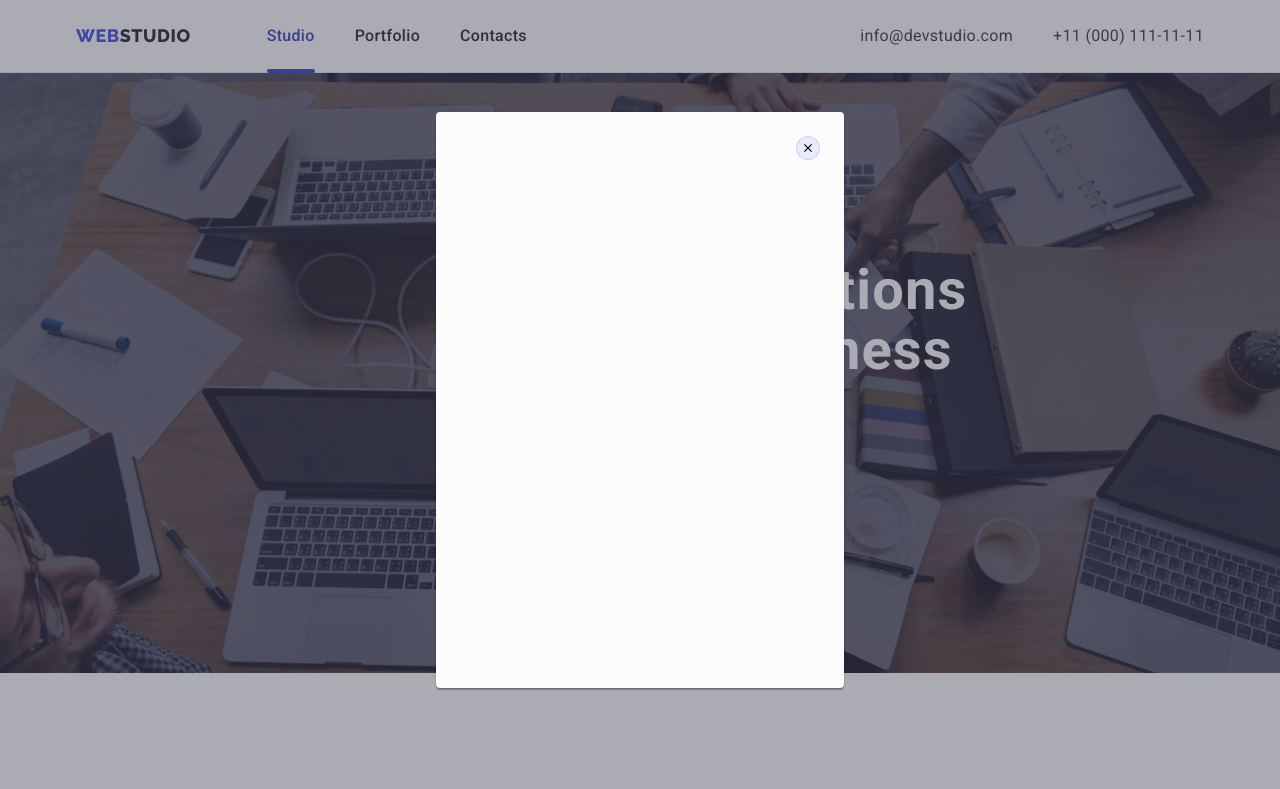
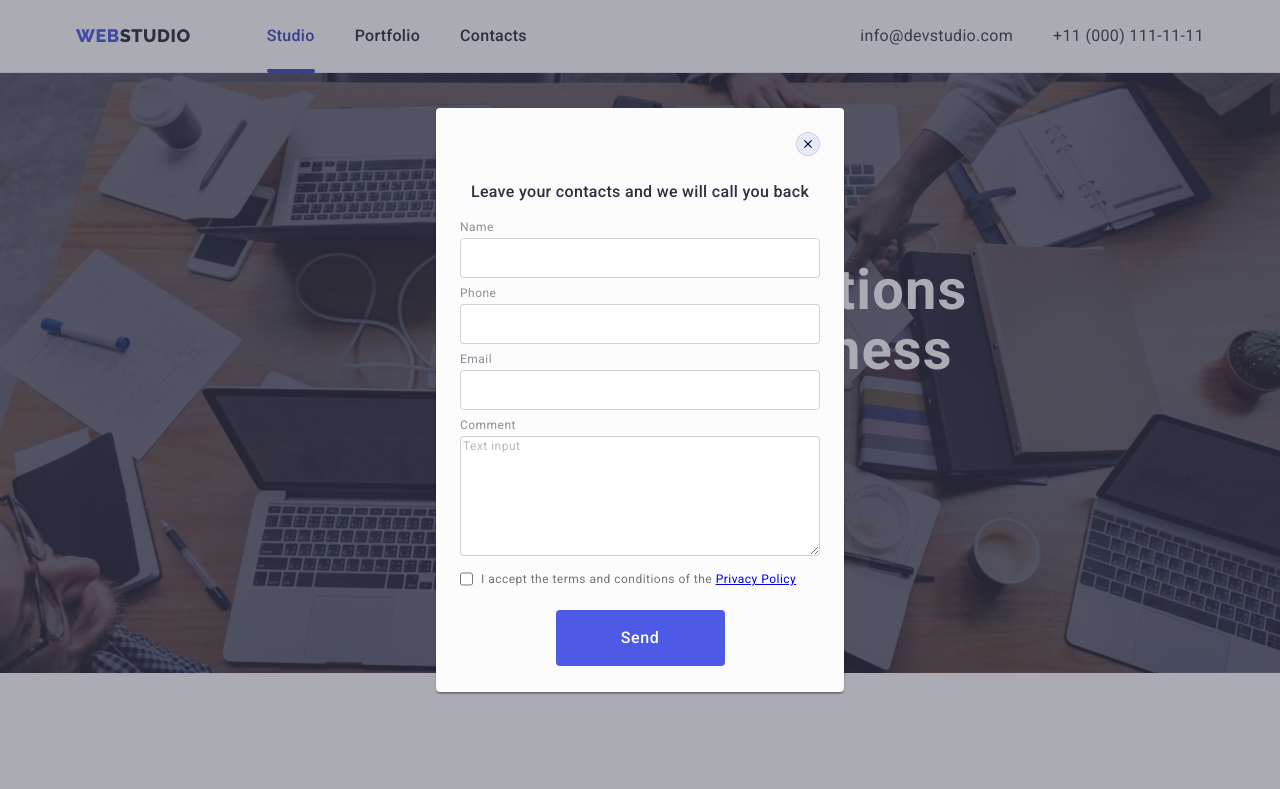
Before and after one commit to Vladosvalidos/goit-markup-hw-06, a plain HTML site: page index.html in a window 1280 px wide. Both pictures are taken after a click on the button "Order Service". Shown: the top 789 px of the page. Drawn offline with nearby package versions, Linux system fonts and the light colour scheme.

Commit message:
icon.svg

```diff
--- a/css/style.css
+++ b/css/style.css
@@ -688,7 +688,7 @@ img {
 }
 .modal {
   width: 408px;
-  height: 576px;
+  height: 584px;
   position: absolute;
   top: 50%;
   left: 50%;
@@ -721,3 +721,102 @@ img {
   cursor: pointer;
   transition: 250ms cubic-bezier(0.4, 0, 0.2, 1);
 }
+.modal-text {
+  display: block;
+  padding-left: 24px;
+  padding-top: 72px;
+  padding-right: 24px;
+  margin-bottom: 16px;
+  font-weight: 500;
+  font-size: 16px;
+  line-height: 1.5;
+
+  text-align: center;
+  letter-spacing: 0.02em;
+
+  color: #2e2f42;
+}
+.form-field {
+  display: block;
+  padding-left: 24px;
+  padding-right: 24px;
+  margin-bottom: 8px;
+}
+.form-input {
+  width: 360px;
+  height: 40px;
+  margin-top: 4px;
+  border: 1px solid rgba(33, 33, 33, 0.2);
+  border-radius: 4px;
+}
+.form-label {
+  display: block;
+  font-size: 12px;
+  line-height: 1.17;
+
+  letter-spacing: 0.04em;
+
+  color: #8e8f99;
+}
+.textarea {
+  display: block;
+  padding-left: 24px;
+  padding-right: 24px;
+  margin-bottom: 16px;
+}
+.textarea-backdrop {
+  display: block;
+  width: 360px;
+  height: 120px;
+  left: 0px;
+  top: 216px;
+  margin-top: 4px;
+
+  border: 1px solid rgba(33, 33, 33, 0.2);
+  border-radius: 4px;
+}
+.checkbox-label {
+  font-size: 12px;
+  line-height: 1.17;
+  padding-left: 8px;
+  letter-spacing: 0.04em;
+
+  color: #757575;
+}
+.checkbox {
+  padding-left: 24px;
+  display: flex;
+}
+.checkbox-input {
+  border: 1.25px solid #2e2f42;
+  border-radius: 2px;
+}
+.textarea > .textarea-backdrop::placeholder {
+  font-size: 12px;
+  line-height: 1.17;
+
+  letter-spacing: 0.04em;
+
+  color: rgba(117, 117, 117, 0.5);
+}
+.form-button {
+  margin-top: 24px;
+  display: block;
+  margin-left: auto;
+  margin-right: auto;
+}
+
+.form-button {
+  background: #4d5ae5;
+  border-radius: 4px;
+  cursor: pointer;
+  border: none;
+  font-weight: 500;
+  font-size: 16px;
+  line-height: 1.5;
+  letter-spacing: 0.04em;
+  width: 169px;
+  height: 56px;
+
+  color: #ffffff;
+}
--- a/index.html
+++ b/index.html
@@ -67,6 +67,60 @@
           <button class="hero-btn" data-modal-open>Order Service</button>
           <div class="backdrop is-hidden" data-modal>
             <div class="modal">
+              <form class="form">
+                <p class="modal-text">
+                  Leave your contacts and we will call you back
+                </p>
+
+                <span class="form-field">
+                  <label for="name" class="form-label">Name</label>
+
+                  <input type="name" class="form-input" name="name" id="name" />
+                </span>
+                <span class="form-field">
+                  <label for="phone" class="form-label">Phone</label>
+
+                  <input
+                    type="phone"
+                    class="form-input"
+                    name="phone"
+                    id="phone"
+                  />
+                </span>
+                <span class="form-field">
+                  <label for="email" class="form-label">Email</label>
+
+                  <input
+                    type="email"
+                    class="form-input"
+                    name="email"
+                    id="email"
+                  />
+                </span>
+                <span class="textarea">
+                  <label for="comment" class="form-label">Comment</label>
+                  <textarea
+                    class="textarea-backdrop"
+                    id="textarea"
+                    name="textarea-name"
+                    placeholder="Text input"
+                  ></textarea>
+                </span>
+                <span class="checkbox">
+                  <input
+                    type="checkbox"
+                    class="checkbox-input"
+                    name="checkbox"
+                    id="checkbox-id"
+                  />
+                  <label for="checkbox-id" class="checkbox-label"
+                    >I accept the terms and conditions of the
+                    <a href="#">Privacy Policy</a></label
+                  >
+                </span>
+                <button class="form-button" type="submit">Send</button>
+              </form>
+
               <button data-modal-close class="modal-btn">
                 <svg class="modal-icon" width="8" height="8">
                   <use href="./images/client-sprite.svg#close-btn"></use>
```
Also changed, not shown: images/icon.svg (added).
